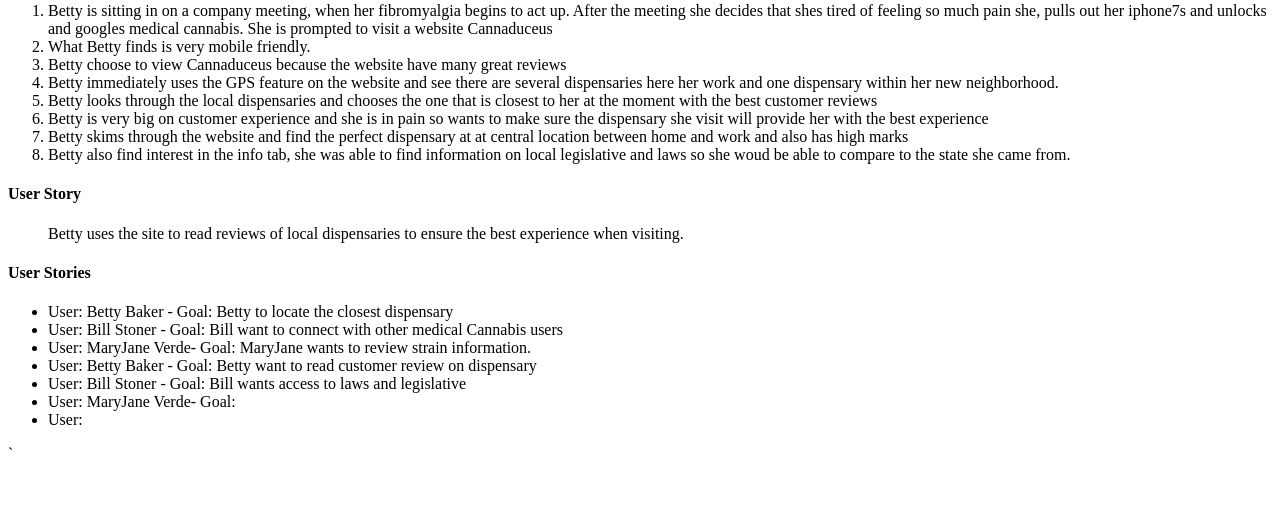
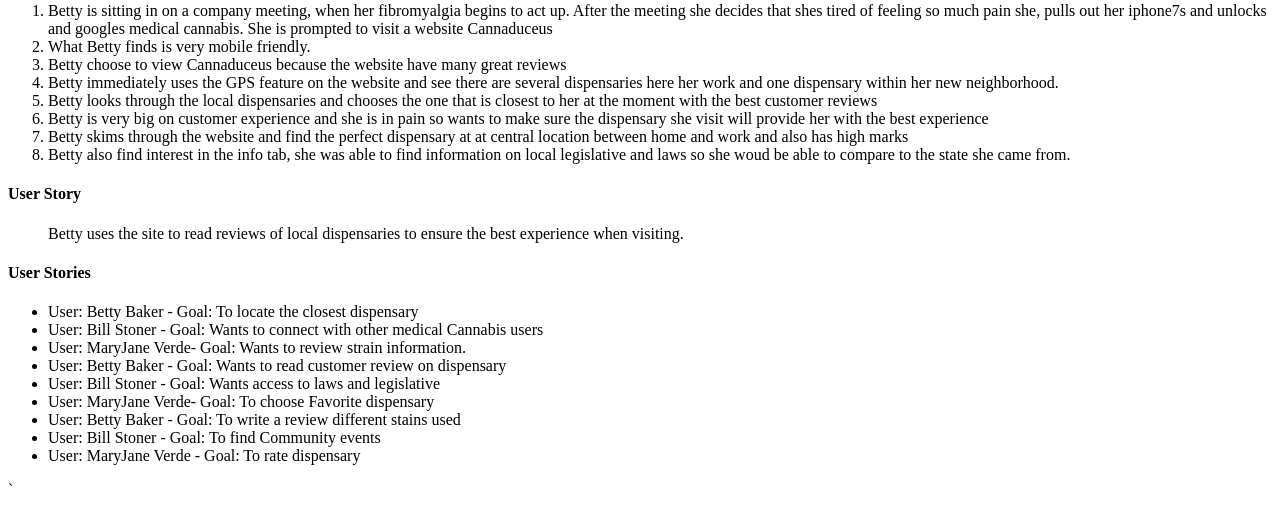
Before and after one commit to Kcambell16/cannaduceus, a PHP site: page / in a window 1280 px wide. Shown: the part 2044-2551 px from the top of the page. Before the commit the page ends 2494 px from the top, so only its background shows below. Run offline with PHP 8.4, Linux system fonts and the light colour scheme.

Commit message:
user goal contin...

```diff
--- a/epic/index.php
+++ b/epic/index.php
@@ -171,19 +171,23 @@
 
 		<ul>
 
-			<li>User: Betty Baker - Goal: Betty to locate the closest dispensary</li>
+			<li>User: Betty Baker - Goal: To locate the closest dispensary</li>
 
-			<li>User: Bill Stoner - Goal: Bill want to connect with other medical Cannabis users</li>
+			<li>User: Bill Stoner - Goal: Wants to connect with other medical Cannabis users</li>
 
-			<li>User: MaryJane Verde- Goal: MaryJane wants to review strain information. </li>
+			<li>User: MaryJane Verde- Goal: Wants to review strain information. </li>
 
-			<li>User: Betty Baker - Goal: Betty want to read customer review on dispensary </li>
+			<li>User: Betty Baker - Goal: Wants to read customer review on dispensary </li>
 
-			<li>User: Bill Stoner - Goal: Bill wants access to laws and legislative</li>
+			<li>User: Bill Stoner - Goal: Wants access to laws and legislative</li>
 
-			<li>User: MaryJane Verde- Goal: </li>
+			<li>User: MaryJane Verde- Goal: To choose Favorite dispensary</li>
 
-			<li>User:</li>
+			<li>User: Betty Baker - Goal: To write a review different stains used</li>
+
+			<li>User: Bill Stoner -  Goal: To find Community events</li>
+
+			<li>User: MaryJane Verde - Goal: To rate dispensary</li>
 
 		</ul>
 		`
```
